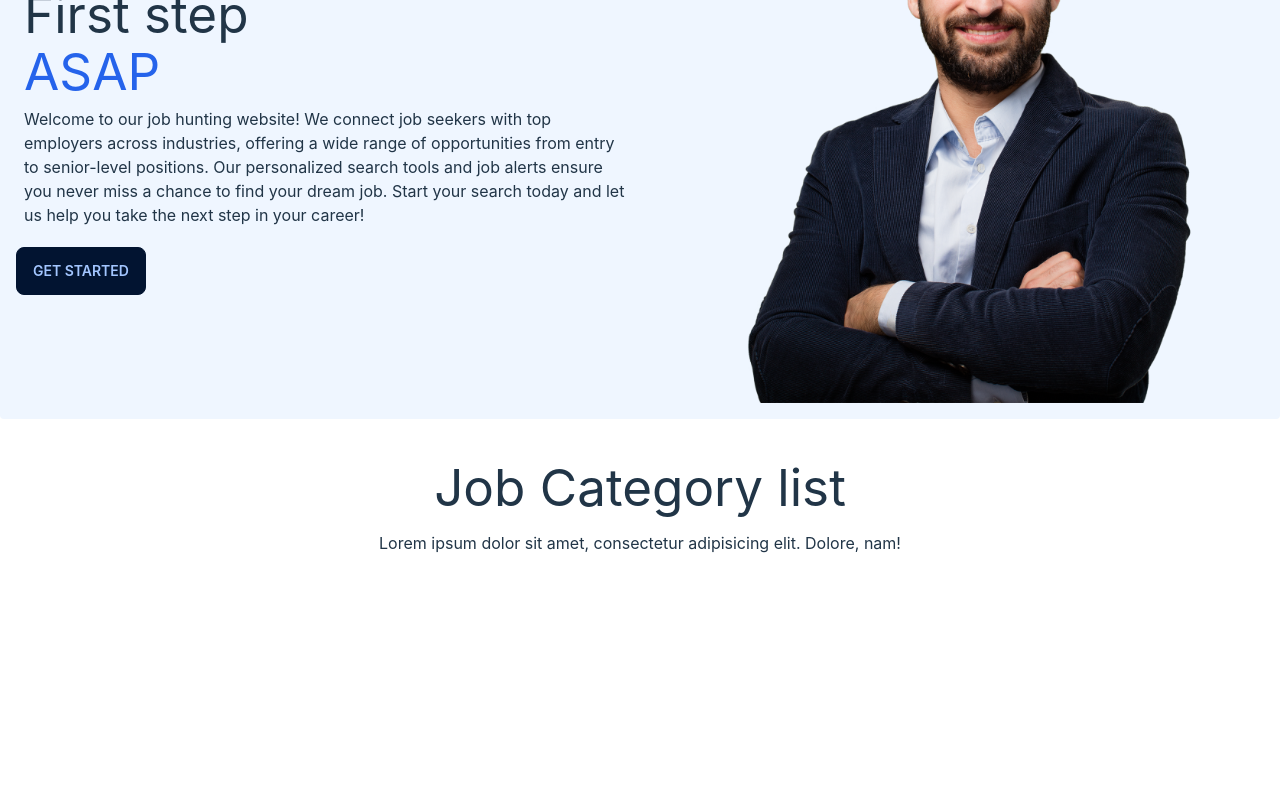
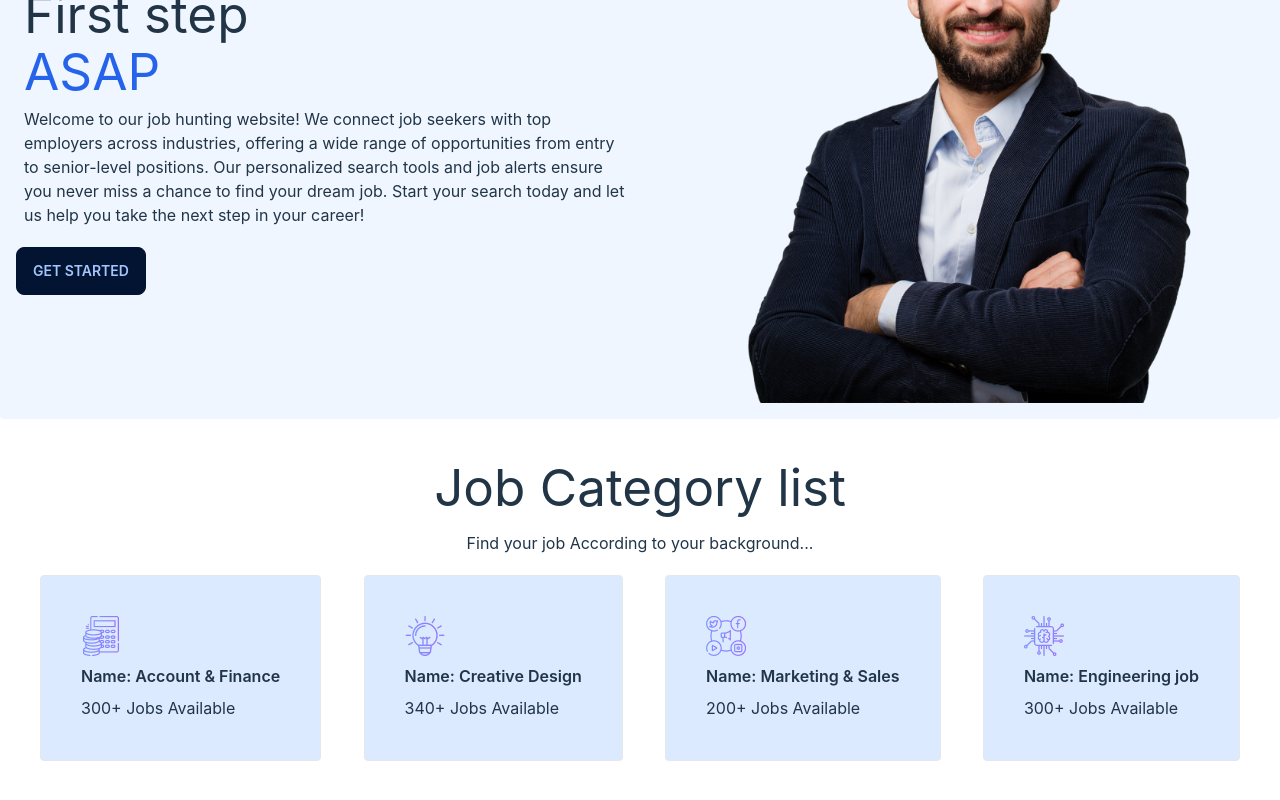
Before and after one commit to Sifat-E-Sadakin/TechTrek, a React (Vite) app: page / in a window 1280 px wide. Shown: the part 246-1046 px from the top of the page. Before the commit the page ends 841 px from the top, so only its background shows below. Built offline with nearby package versions, Linux system fonts and the light colour scheme.

Commit message:
Job category list implemented

```diff
--- a/public/jobCategory.json
+++ b/public/jobCategory.json
@@ -1,8 +1,30 @@
 [
     {
+        "id":"1",
         "img":"./assets/Icons/accounts 1.png",
         "name": "Account & Finance",
-        "jobs": "300+ "
+        "jobs": "300+ Jobs Available"
+
+    },
+    {
+        "id":"2",
+        "img":"./assets/Icons/business 1.png",
+        "name": "Creative Design",
+        "jobs": "340+ Jobs Available "
+
+    },
+    {
+        "id":"3",
+        "img":"./assets/Icons/social-media 1.png",
+        "name": "Marketing & Sales",
+        "jobs": "200+  Jobs Available"
+
+    },
+    {
+        "id":"4",
+        "img":"./assets/Icons/chip 1.png",
+        "name": "Engineering job",
+        "jobs": "300+ Jobs Available"
 
     }
 ]
--- a/src/Components/JobCategory/JobCategory.jsx
+++ b/src/Components/JobCategory/JobCategory.jsx
@@ -1,10 +1,22 @@
 import React from 'react';
+import ShowCategoryList from '../ShowCategoryList/ShowCategoryList';
 
-const JobCategory = () => {
+const JobCategory = ({categoryList}) => {
+
+
     return (
         <div className='text-center m-10'>
             <h1 className='m-4'>Job Category list</h1>
-            <p>Lorem ipsum dolor sit amet, consectetur adipisicing elit. Dolore, nam!</p>
+            <p>Find your job According to your background...</p>
+
+            <div className='flex justify-between mt-5'>
+            {
+                categoryList.map(job=> <ShowCategoryList list={job} key={job.id} ></ShowCategoryList> )
+            }
+
+            </div>
+
+
         </div>
     );
 };
--- a/src/Components/Landing/Landing.jsx
+++ b/src/Components/Landing/Landing.jsx
@@ -5,12 +5,14 @@ import { useLoaderData } from 'react-router-dom';
 
 const Landing = () => {
 
+   let categoryList = useLoaderData();
+
 
     return (
         <div>
             <Header></Header>
 
-            <JobCategory></JobCategory>
+            <JobCategory categoryList={categoryList}></JobCategory>
 
 
         </div>
--- a/src/Components/LoadData/LoadData.js
+++ b/src/Components/LoadData/LoadData.js
@@ -6,3 +6,6 @@ let LoadCategoryList = async()=>{
     return list;
 
 }
+
+
+export {LoadCategoryList}
--- /dev/null
+++ b/src/Components/ShowCategoryList/ShowCategoryList.jsx
@@ -0,0 +1,18 @@
+import React from 'react';
+
+const ShowCategoryList = ({list}) => {
+
+   let {name, img, jobs}= list;
+    return (
+        <div>
+            <div className='border p-10 bg-blue-100 rounded text-left'>
+                <img src={img} alt="" />
+                <h4 className='font-semibold py-2'>Name: {name}</h4>
+                <p>{jobs}</p>
+            </div>
+
+        </div>
+    );
+};
+
+export default ShowCategoryList;
--- a/src/main.jsx
+++ b/src/main.jsx
@@ -9,6 +9,7 @@ import {
 import Header from './Components/Header/Header';
 import JobCategory from './Components/JobCategory/JobCategory';
 import Landing from './Components/Landing/Landing';
+import { LoadCategoryList } from './Components/LoadData/LoadData';
 
 const router = createBrowserRouter([
   {
@@ -18,7 +19,7 @@ const router = createBrowserRouter([
       {
         path: "/",
         element: <Landing></Landing>,
-        loader:()=> fetch('jobCategory.json'),
+        loader: LoadCategoryList,
       },
 
     ],
```
